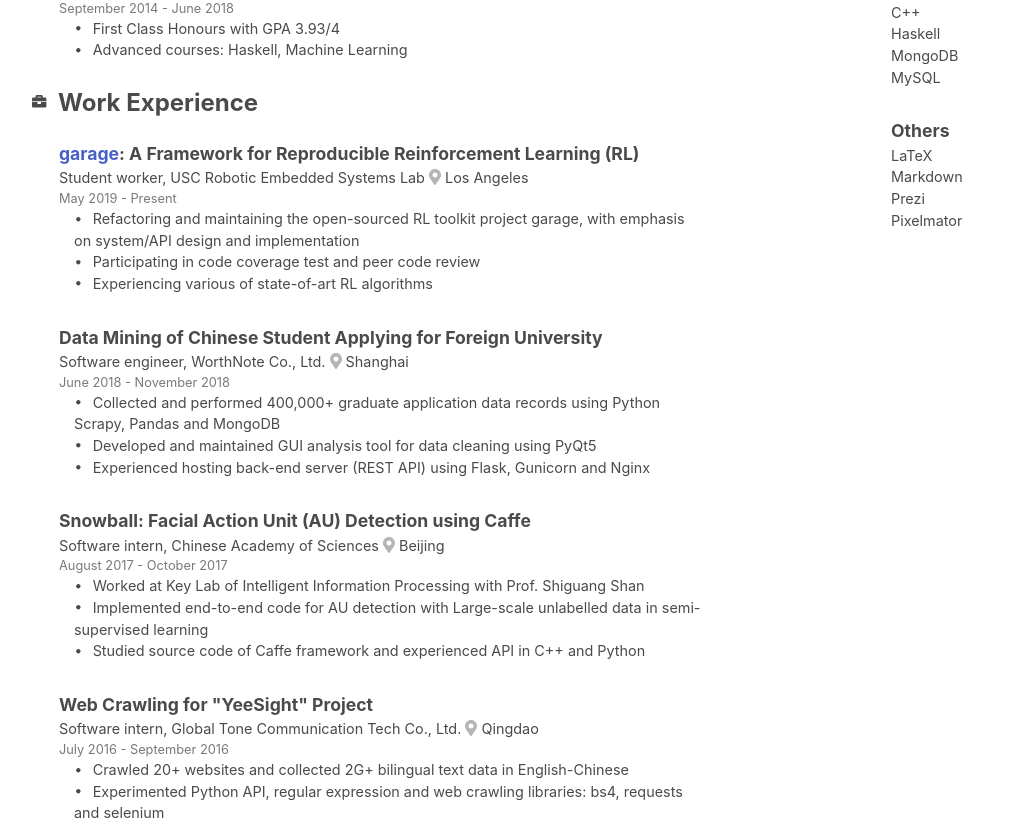
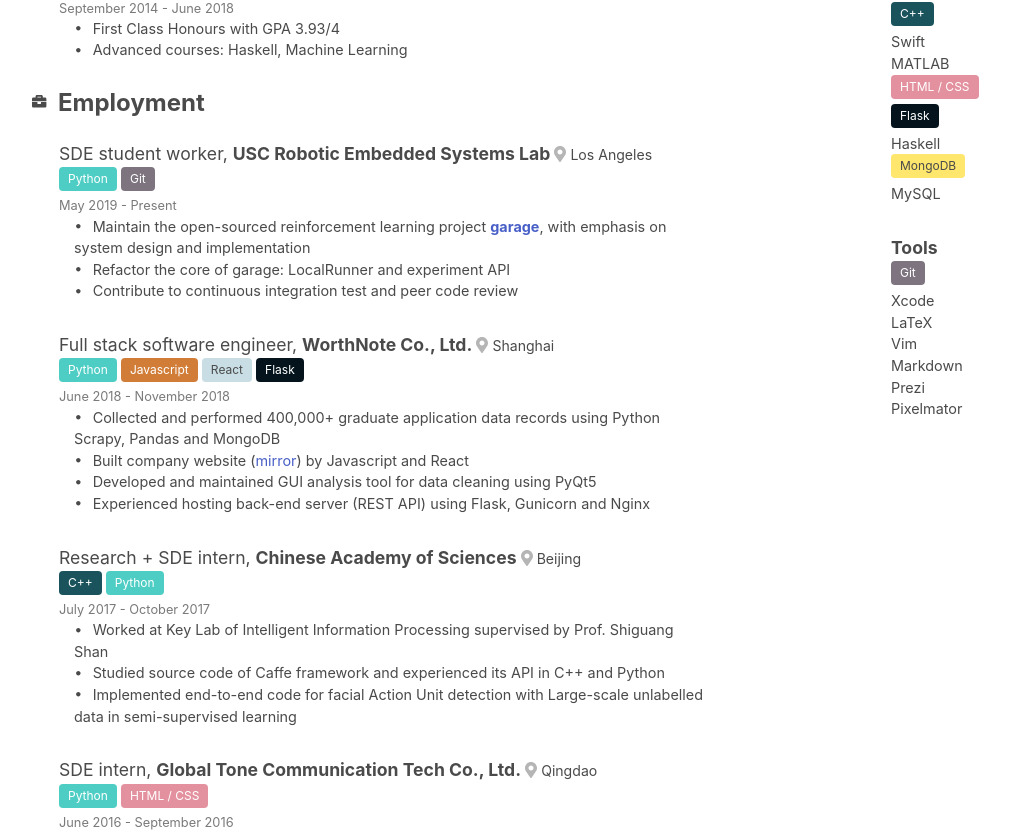
Before and after one commit to zequnyu/zequnyu.com, a Next.js app in the folder zequnyu/: page /about in a window 1280 px wide. Shown: the part 565-1400 px from the top of the page, without its empty margins (90-1100 px from the left). Built offline with nearby package versions, Linux system fonts and the light colour scheme; a web font is replaced by a local one.

Commit message:
Add tags

```diff
--- a/zequnyu/pages/about.js
+++ b/zequnyu/pages/about.js
@@ -54,7 +54,7 @@
                                         <div className="cv-section-content-record-title">
                                             I'm actively looking for <span id="text-bold">
                                             Software Engineering Intern</span> (Summer 2020). <br />
-                                            Please download my resume <a href="/static/cv.pdf">here</a>.
+                                            Please download my resume <a href="/static/ZequnYu.pdf">here</a>.
                                         </div>
                                     </div>
                                 </div>
@@ -89,7 +89,7 @@
                                             </div>
                                             <div className="cv-section-content-record-main">
                                                 <FontAwesomeIcon icon={faCircle} id="icon-interpunct" />
-                                                Expected to graduate in <span id="text-bold">Spring 2021</span>
+                                                Expected to graduate in <span id="text-bold">January 2021</span>
                                             </div>
                                         </div>
                                         {/*Education 2*/}
@@ -128,54 +128,65 @@
                                             <FontAwesomeIcon icon={faBriefcase} />
                                         </span>
                                         <span className="cv-section-subtitle-text">
-                                            Work Experience
+                                            Employment
                                         </span>
                                     </div>
                                     <div className="cv-section-content">
                                         {/*Work Experience 1*/}
                                         <div className="cv-section-content-record">
-                                            <div className="cv-section-content-record-title" id="text-bold">
-                                                <a href="https://github.com/rlworkgroup/garage" target="_blank"
-                                                   rel="noopener noreferrer">garage</a>:  A Framework for
-                                                Reproducible Reinforcement Learning (RL)
+                                            <div className="cv-section-content-record-title">
+                                                SDE student worker,&nbsp;
+                                                <span id="text-bold">USC Robotic Embedded Systems Lab&nbsp;</span>
+                                                <span id="text-shrink">
+                                                   <FontAwesomeIcon
+                                                       icon={faMapMarkerAlt}
+                                                       id="icon-location"
+                                                   /> Los Angeles
+                                                </span>
                                             </div>
                                             <div className="cv-section-content-record-main"
                                                  id="left-align">
-                                                Student worker, USC Robotic Embedded Systems Lab&nbsp;
-                                                <FontAwesomeIcon
-                                                    icon={faMapMarkerAlt}
-                                                    id="icon-location"
-                                                /> Los Angeles
+                                                <span className="tag" id="python">Python</span>&nbsp;
+                                                <span className="tag" id="git">Git</span>
                                             </div>
                                             <div className="cv-section-content-record-time">
                                                 May 2019 - Present
                                             </div>
                                             <div className="cv-section-content-record-main">
                                                 <FontAwesomeIcon icon={faCircle} id="icon-interpunct" />
-                                                Refactoring and maintaining the open-sourced RL toolkit project
-                                                garage, with emphasis on system/API design and implementation
+                                                Maintain the open-sourced reinforcement learning project&nbsp;
+                                                <a href="https://github.com/rlworkgroup/garage" target="_blank"
+                                                   rel="noopener noreferrer" id="text-bold">garage</a>,
+                                                with emphasis on system design and implementation
                                             </div>
                                             <div className="cv-section-content-record-main">
                                                 <FontAwesomeIcon icon={faCircle} id="icon-interpunct" />
-                                                Participating in code coverage test and peer code review
+                                                Refactor the core of garage: LocalRunner and
+                                                experiment API
                                             </div>
                                             <div className="cv-section-content-record-main">
                                                 <FontAwesomeIcon icon={faCircle} id="icon-interpunct" />
-                                                Experiencing various of state-of-art RL algorithms
+                                                Contribute to continuous integration test and peer code review
                                             </div>
                                         </div>
                                         {/*Work Experience 2*/}
                                         <div className="cv-section-content-record">
-                                            <div className="cv-section-content-record-title" id="text-bold">
-                                                Data Mining of Chinese Student Applying for Foreign University
+                                            <div className="cv-section-content-record-title">
+                                                Full stack software engineer,&nbsp;
+                                                <span id="text-bold">WorthNote Co., Ltd.&nbsp;</span>
+                                                <span id="text-shrink">
+                                                   <FontAwesomeIcon
+                                                       icon={faMapMarkerAlt}
+                                                       id="icon-location"
+                                                   /> Shanghai
+                                                </span>
                                             </div>
                                             <div className="cv-section-content-record-main"
                                                  id="left-align">
-                                                Software engineer, WorthNote Co., Ltd.&nbsp;
-                                                <FontAwesomeIcon
-                                                    icon={faMapMarkerAlt}
-                                                    id="icon-location"
-                                                /> Shanghai
+                                                <span className="tag" id="python">Python</span>&nbsp;
+                                                <span className="tag" id="javascript">Javascript</span>&nbsp;
+                                                <span className="tag" id="react">React</span>&nbsp;
+                                                <span className="tag" id="flask">Flask</span>
                                             </div>
                                             <div className="cv-section-content-record-time">
                                                 June 2018 - November 2018
@@ -184,6 +195,14 @@
                                                 <FontAwesomeIcon icon={faCircle} id="icon-interpunct" />
                                                 Collected and performed 400,000+ graduate application data records
                                                 using Python Scrapy, Pandas and MongoDB
+                                            </div>
+                                            <div className="cv-section-content-record-main">
+                                                <FontAwesomeIcon icon={faCircle} id="icon-interpunct" />
+                                                Built company website
+                                                (<a href="https://worthnote.netlify.com"
+                                                                          target="_blank"
+                                                                          rel="noopener noreferrer">mirror</a>)
+                                                by Javascript and React
                                             </div>
                                             <div className="cv-section-content-record-main">
                                                 <FontAwesomeIcon icon={faCircle} id="icon-interpunct" />
@@ -198,61 +217,70 @@
                                         </div>
                                         {/*Work Experience 3*/}
                                         <div className="cv-section-content-record">
-                                            <div className="cv-section-content-record-title" id="text-bold">
-                                                Snowball: Facial Action Unit (AU) Detection using Caffe
+                                            <div className="cv-section-content-record-title">
+                                                Research + SDE intern,&nbsp;
+                                                <span id="text-bold">Chinese Academy of Sciences&nbsp;</span>
+                                                <span id="text-shrink">
+                                                   <FontAwesomeIcon
+                                                       icon={faMapMarkerAlt}
+                                                       id="icon-location"
+                                                   /> Beijing
+                                                </span>
                                             </div>
                                             <div className="cv-section-content-record-main"
                                                  id="left-align">
-                                                Software intern, Chinese Academy of Sciences&nbsp;
-                                                <FontAwesomeIcon
-                                                    icon={faMapMarkerAlt}
-                                                    id="icon-location"
-                                                /> Beijing
+                                                <span className="tag" id="cpp">C++</span>&nbsp;
+                                                <span className="tag" id="python">Python</span>&nbsp;
                                             </div>
                                             <div className="cv-section-content-record-time">
-                                                August 2017 - October 2017
+                                                July 2017 - October 2017
                                             </div>
                                             <div className="cv-section-content-record-main">
                                                 <FontAwesomeIcon icon={faCircle} id="icon-interpunct" />
                                                 Worked at Key Lab of Intelligent Information Processing
-                                                with Prof. Shiguang Shan
+                                                supervised by Prof. Shiguang Shan
                                             </div>
                                             <div className="cv-section-content-record-main">
                                                 <FontAwesomeIcon icon={faCircle} id="icon-interpunct" />
-                                                Implemented end-to-end code for AU detection with Large-scale
-                                                unlabelled data in semi-supervised learning
+                                                Studied source code of Caffe framework and experienced its
+                                                API in C++ and Python
                                             </div>
                                             <div className="cv-section-content-record-main">
                                                 <FontAwesomeIcon icon={faCircle} id="icon-interpunct" />
-                                                Studied source code of Caffe framework and experienced
-                                                API in C++ and Python
+                                                Implemented end-to-end code for facial Action Unit detection
+                                                with Large-scale unlabelled data in semi-supervised learning
                                             </div>
                                         </div>
                                         {/*Work Experience 4*/}
                                         <div className="cv-section-content-record" id="cv-section-content-record-last">
-                                            <div className="cv-section-content-record-title" id="text-bold">
-                                                Web Crawling for "YeeSight" Project
+                                            <div className="cv-section-content-record-title">
+                                                SDE intern,&nbsp;
+                                                <span id="text-bold">Global Tone Communication
+                                                    Tech Co., Ltd.&nbsp;</span>
+                                                <span id="text-shrink">
+                                                   <FontAwesomeIcon
+                                                       icon={faMapMarkerAlt}
+                                                       id="icon-location"
+                                                   /> Qingdao
+                                                </span>
                                             </div>
                                             <div className="cv-section-content-record-main"
                                                  id="left-align">
-                                                Software intern, Global Tone Communication Tech Co., Ltd.&nbsp;
-                                                <FontAwesomeIcon
-                                                    icon={faMapMarkerAlt}
-                                                    id="icon-location"
-                                                /> Qingdao
+                                                <span className="tag" id="python">Python</span>&nbsp;
+                                                <span className="tag" id="htmlcss">HTML / CSS</span>
                                             </div>
                                             <div className="cv-section-content-record-time">
-                                                July 2016 - September 2016
+                                                June 2016 - September 2016
                                             </div>
                                             <div className="cv-section-content-record-main">
                                                 <FontAwesomeIcon icon={faCircle} id="icon-interpunct" />
-                                                Crawled 20+ websites and collected 2G+ bilingual text data
-                                                in English-Chinese
+                                                Crawled 20+ websites and collected 2G+ bilingual text
+                                                data in English-Chinese for YeeSight project using Python
                                             </div>
                                             <div className="cv-section-content-record-main">
                                                 <FontAwesomeIcon icon={faCircle} id="icon-interpunct" />
-                                                Experimented Python API, regular expression and web crawling
-                                                libraries: bs4, requests and selenium
+                                                Experienced web crawling libraries: beautifulsoup4,
+                                                requests and selenium
                                             </div>
                                         </div>
                                     </div>
@@ -417,23 +445,29 @@
                                                 Programming
                                             </div>
                                             <div className="cv-section-content-record-main" id="left-align">
-                                                Python <br />
-                                                Javascript <br />
-                                                React <br />
-                                                HTML5 / CSS <br />
+                                                <span className="tag" id="python">Python</span><br />
+                                                <span className="tag" id="javascript">Javascript</span><br />
+                                                <span className="tag" id="react">React</span><br />
                                                 Java <br />
-                                                C++ <br />
+                                                <span className="tag" id="cpp">C++</span><br />
+                                                Swift <br />
+                                                MATLAB <br />
+                                                <span className="tag" id="htmlcss">HTML / CSS</span><br />
+                                                <span className="tag" id="flask">Flask</span><br />
                                                 Haskell <br />
-                                                MongoDB <br />
+                                                <span className="tag" id="mongodb">MongoDB</span><br />
                                                 MySQL
                                             </div>
                                         </div>
                                         <div className="cv-section-content-record">
                                             <div className="cv-section-content-record-title" id="text-bold">
-                                                Others
+                                                Tools
                                             </div>
                                             <div className="cv-section-content-record-main" id="left-align">
-                                                LaTeX<br />
+                                                <span className="tag" id="git">Git</span><br />
+                                                Xcode <br />
+                                                LaTeX <br />
+                                                Vim <br />
                                                 Markdown <br />
                                                 Prezi <br />
                                                 Pixelmator
--- a/zequnyu/styles/About.css
+++ b/zequnyu/styles/About.css
@@ -96,8 +96,54 @@
     vertical-align: middle;
 }
 
+.tag {
+    margin-bottom: 5px;
+}
+
+#python {
+    color: white;
+    background-color: #4ECDC4;
+}
+
+#javascript {
+    color: white;
+    background-color: #d17d38;
+}
+
+#react {
+    background-color: #c8dde4;
+}
+
+#flask {
+    color: white;
+    background-color: #04131c;
+}
+
+#git {
+    color: white;
+    background-color: #7d7480;
+}
+
+#cpp {
+    color: white;
+    background-color: #1A535C;
+}
+
+#htmlcss {
+    color: white;
+    background-color: #e3919f;
+}
+
+#mongodb {
+    background-color: #FFE66D;
+}
+
 #text-bold {
     font-weight: bold;
+}
+
+#text-shrink {
+    font-size: 0.8em;
 }
 
 #icon-location {
```
Also changed, not shown: 2 other files (tests, documents, lock files or other folders).
